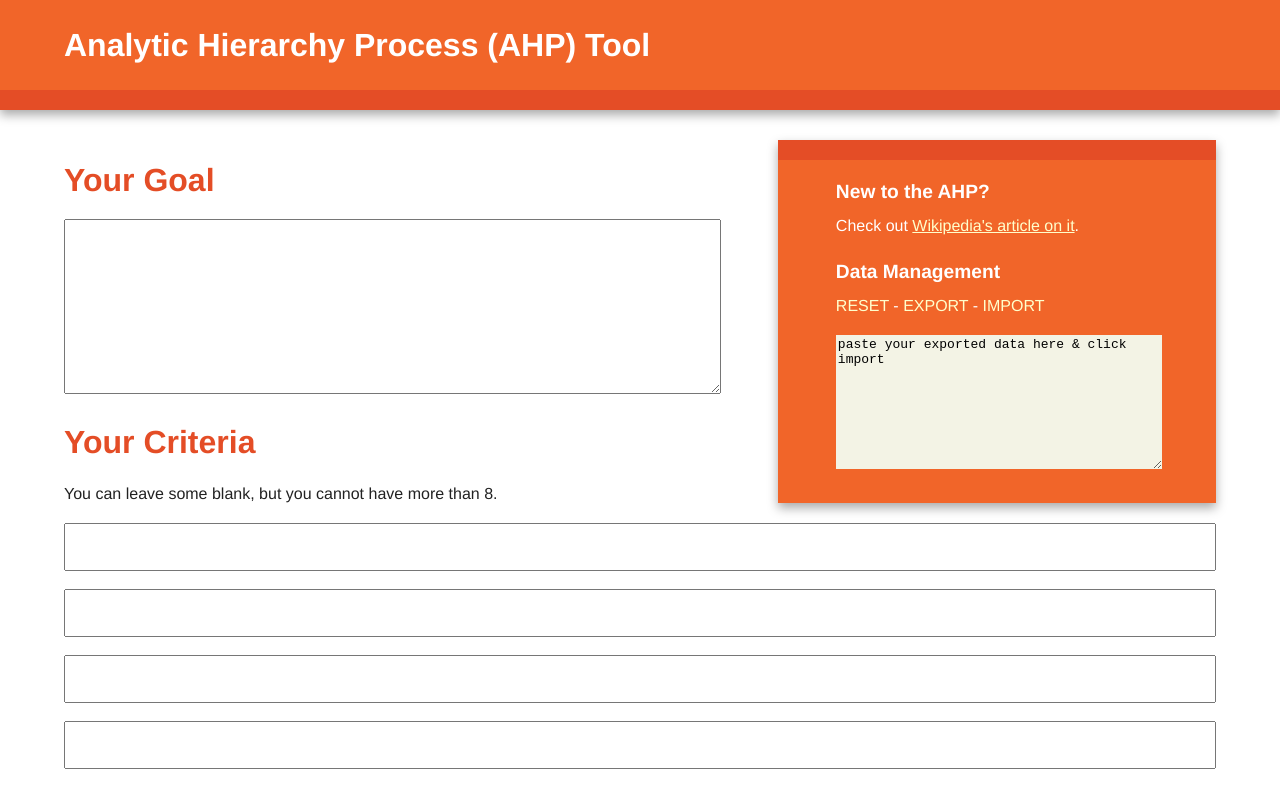
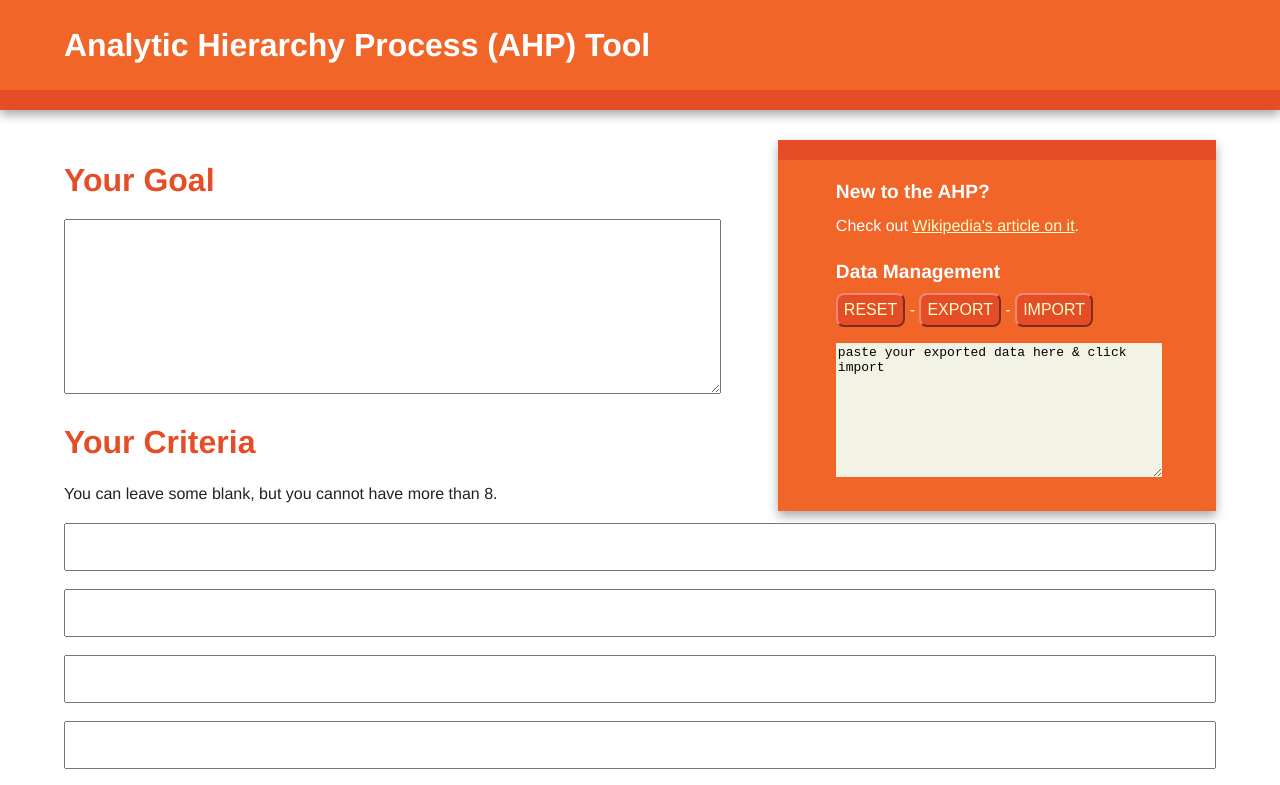
Before and after one commit to ComcastSamples/ahp-tool, a website with bundled scripts: page index.html in a window 1280 px wide. Shown: the top 785 px of the page. Built offline with nearby package versions, Linux system fonts and the light colour scheme.

Commit message:
buttons instead of anchor tags for data management

```diff
--- a/css/styles.css
+++ b/css/styles.css
@@ -168,8 +168,20 @@ button {
   padding: 0.5em;
 }
 
-.caps {
+aside button {
+  font-size: 1em;
+  padding: 6px;
   text-transform: uppercase;
+  cursor: pointer;
+  border-radius: 8px;
+  background-color: #e44d26;
+  color: #ffc;
+  border: 2px solid #f08875;
+  border-color: #f08875 #7f2b22 #7f2b22 #f08875
+}
+
+aside button:focus {
+  background-color: #dd2d18;
 }
 
 textarea#datamgmt {
--- a/index.html
+++ b/index.html
@@ -32,7 +32,7 @@
         <h3>New to the AHP?</h3>
         <p>Check out <a href="https://en.wikipedia.org/wiki/Analytic_hierarchy_process" target="_blank">Wikipedia's article on it</a>.</p>
         <h3>Data Management</h3>
-        <p><a class="caps" onclick="resetForm()">Reset</a> - <a class="caps" onclick="exportForm()">Export</a> - <a class="caps" onclick="importForm()">Import</a></p>
+        <p><button id="datamgmt_reset">Reset</button> - <button id="datamgmt_export">Export</button> - <button id="datamgmt_import">Import</button></p>
         <p><textarea id="datamgmt"></textarea></p>
       </aside>
 
--- a/js/index.js
+++ b/js/index.js
@@ -294,7 +294,7 @@ let safeName = function(s) {
   return s.replace(/\W/g, '_');
 }
 
-// Data Management
+/* Begin Data Management */
 
 let resetForm = function(event) {
   if ( confirm("Completely reset this form and LOSE all of your data?") ) {
@@ -302,10 +302,12 @@ let resetForm = function(event) {
     window.location = window.location.pathname;
   }
 }
+document.getElementById('datamgmt_reset').addEventListener('click', resetForm);
 
 let exportForm = function(event) {
   document.getElementById("datamgmt").value = JSON.stringify(localStorage);
 }
+document.getElementById('datamgmt_export').addEventListener('click', exportForm);
 
 let importForm = function(event) {
   try {
@@ -319,6 +321,7 @@ let importForm = function(event) {
     alert("JSON string invalid: "+text.substring(1,32));
   }
 }
+document.getElementById('datamgmt_import').addEventListener('click', importForm);
 
 // Provide data management textarea instructions that vanish when real content is pasted
 const dataManagementHelpText = "paste your exported data here & click import";
@@ -333,6 +336,8 @@ function dataManagementRemoveHelpText() {
 document.getElementById('datamgmt').addEventListener('focus', dataManagementRemoveHelpText);
 document.getElementById('datamgmt').addEventListener('blur', dataManagementRemoveHelpText);
 dataManagementRemoveHelpText();
+
+/* End Data Management */
 
 let runAHP = function(event) {
   let items = [];
```
